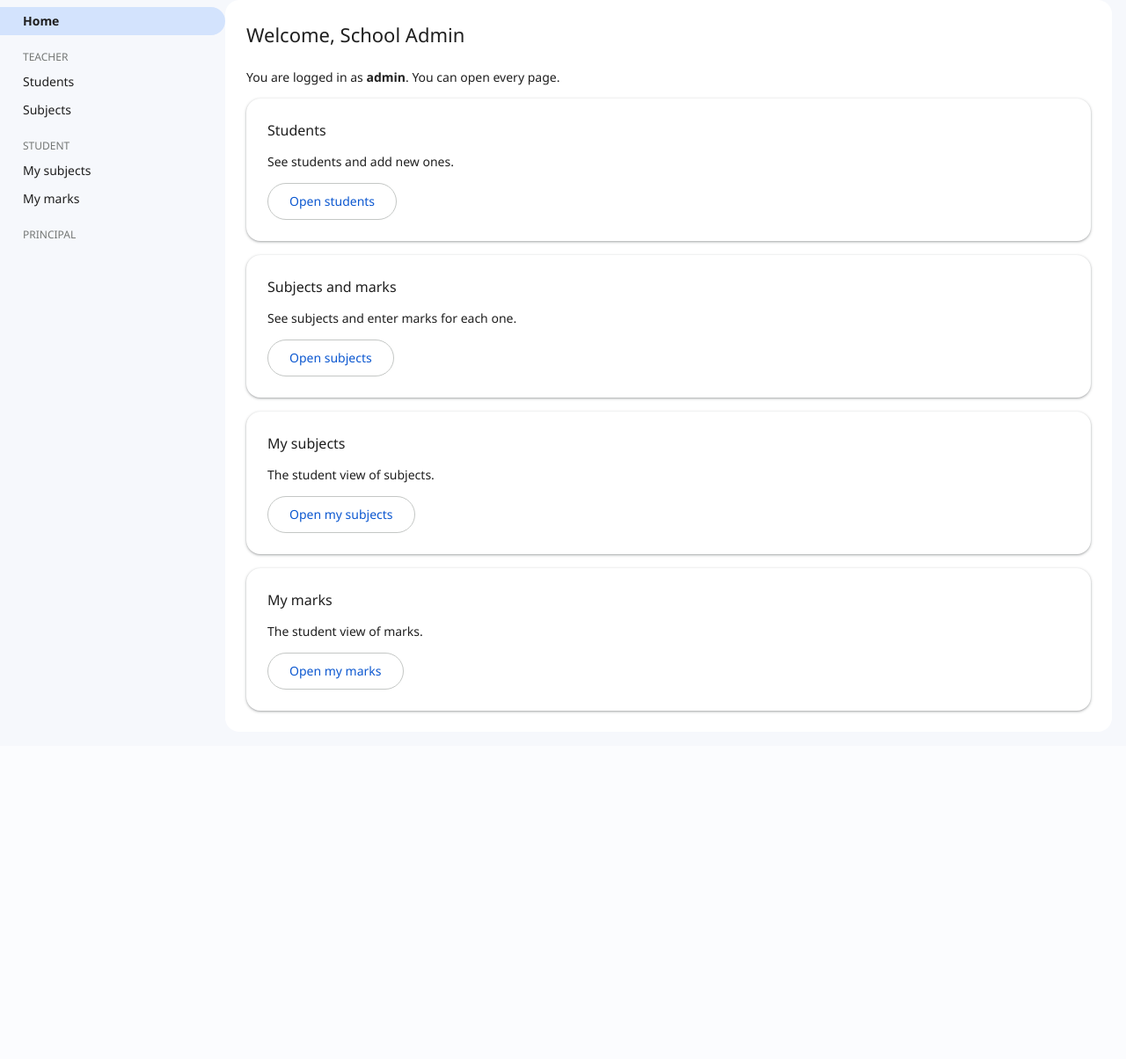
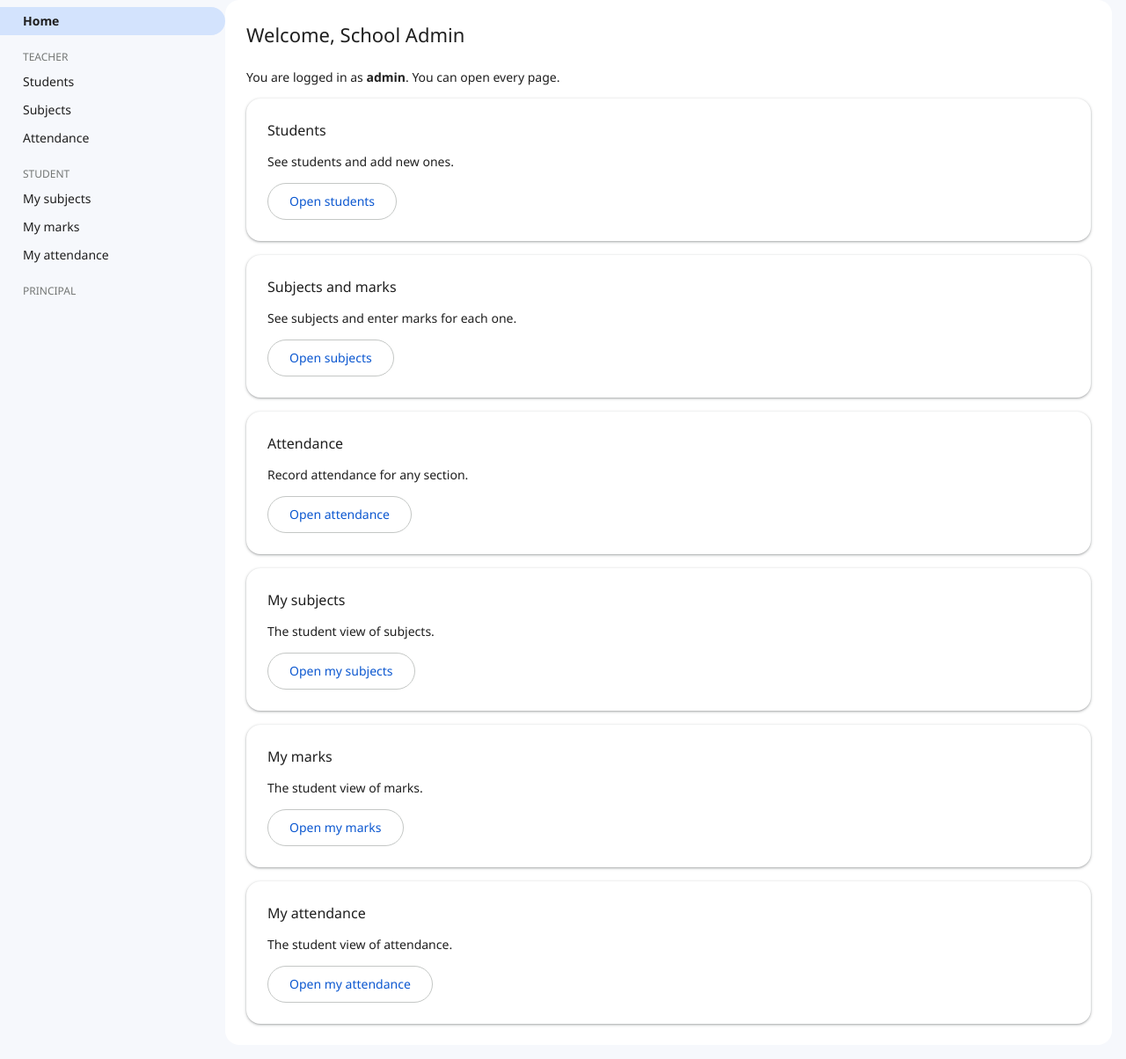
Before and after one commit to re-code1/laravel-capstone-2, a Laravel app: page / in a window 1280 px wide. Shown: the part 64-1268 px from the top of the page at 88% size. Before the commit the page ends 874 px from the top, so only its background shows below. Run offline with Laravel 12, Linux system fonts and the light colour scheme; a user stored in the database is signed in; data comes from the database, SQL or seed files in the repository.

Commit message:
Add attendance to menu and home cards
Co-Authored-By: Claude Sonnet 5.5 <noreply@anthropic.com>

```diff
--- a/resources/views/home/admin.blade.php
+++ b/resources/views/home/admin.blade.php
@@ -25,6 +25,14 @@
         </div>
     @endif
 
+    @if (Route::has('attendance.index'))
+        <div class="card">
+            <h2>Attendance</h2>
+            <p>Record attendance for any section.</p>
+            <a href="{{ route('attendance.index') }}" class="btn btn-secondary">Open attendance</a>
+        </div>
+    @endif
+
     {{-- Student pages --}}
     @if (Route::has('portal.subjects'))
         <div class="card">
@@ -39,6 +47,14 @@
             <h2>My marks</h2>
             <p>The student view of marks.</p>
             <a href="{{ route('portal.marks') }}" class="btn btn-secondary">Open my marks</a>
+        </div>
+    @endif
+
+    @if (Route::has('portal.attendance'))
+        <div class="card">
+            <h2>My attendance</h2>
+            <p>The student view of attendance.</p>
+            <a href="{{ route('portal.attendance') }}" class="btn btn-secondary">Open my attendance</a>
         </div>
     @endif
 
--- a/resources/views/layouts/app.blade.php
+++ b/resources/views/layouts/app.blade.php
@@ -41,6 +41,9 @@
                     @if (Route::has('subjects.index'))
                         <a href="{{ route('subjects.index') }}" @class(['active' => request()->routeIs('subjects.*', 'marks.*')])>Subjects</a>
                     @endif
+                    @if (Route::has('attendance.index'))
+                        <a href="{{ route('attendance.index') }}" @class(['active' => request()->routeIs('attendance.*')])>Attendance</a>
+                    @endif
                 @endif
 
                 @if ($isAdmin || auth()->user()->hasRole('student'))
@@ -50,6 +53,9 @@
                     @endif
                     @if (Route::has('portal.marks'))
                         <a href="{{ route('portal.marks') }}" @class(['active' => request()->routeIs('portal.marks')])>My marks</a>
+                    @endif
+                    @if (Route::has('portal.attendance'))
+                        <a href="{{ route('portal.attendance') }}" @class(['active' => request()->routeIs('portal.attendance')])>My attendance</a>
                     @endif
                 @endif
 
```
Also changed, not shown: resources/views/home/student.blade.php (+8 -0 lines), resources/views/home/teacher.blade.php (+8 -0 lines), tests/Feature/AttendanceTest.php (+17 -0 lines).
